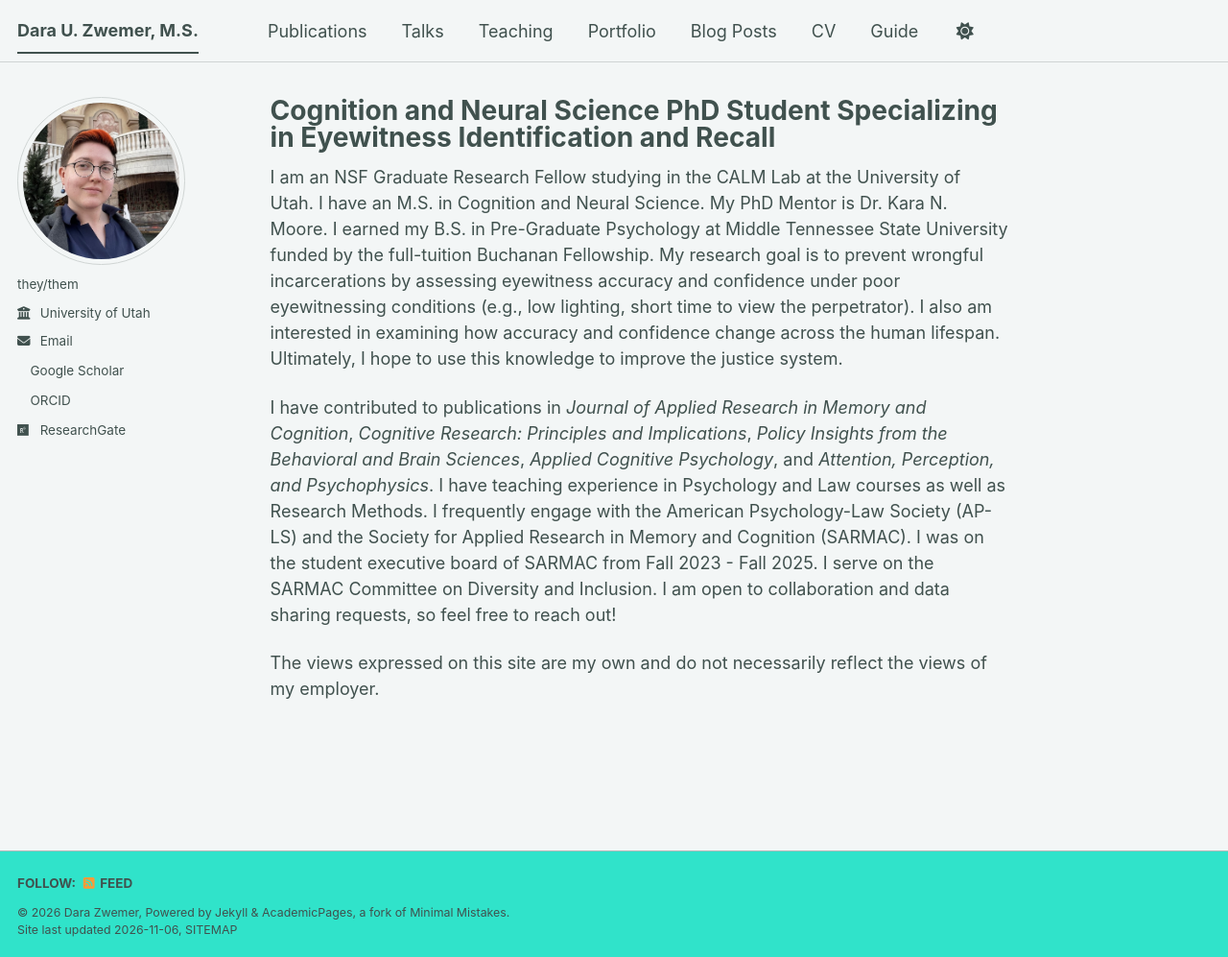
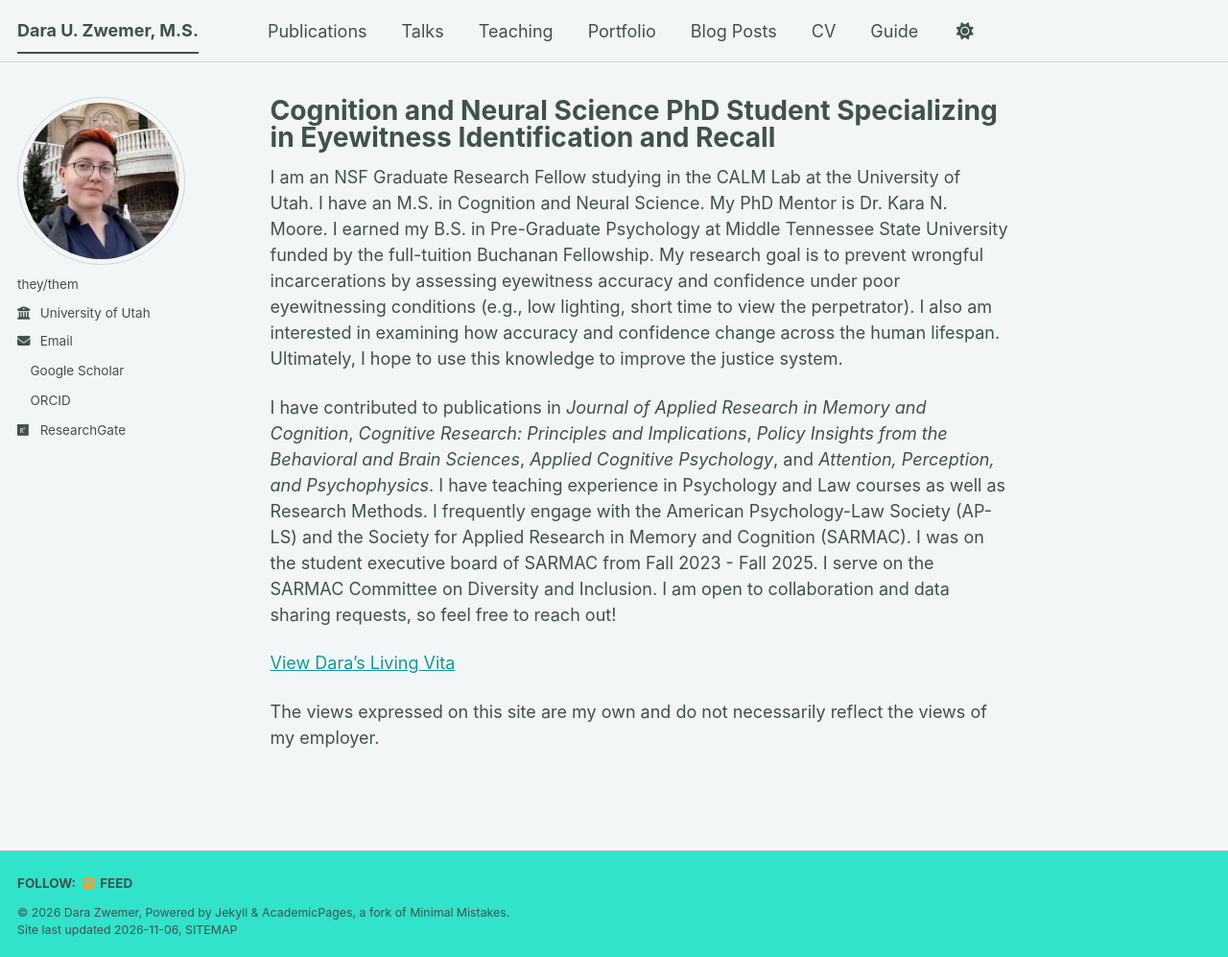
Before and after one commit to daraZwemer/daraZwemer.github.io, a Jekyll site: the page built from _pages/about.md, in a window 1280 px wide and 997 px high. Shown: the whole window at 96% size. Built offline with Jekyll 4.4.1, drawn with Linux system fonts in a browser that asks for light colours; a style sheet for code colours, icons or effects is not loaded.

Commit message:
Update about.md

```diff
--- a/_pages/about.md
+++ b/_pages/about.md
@@ -10,4 +10,6 @@ I am an NSF Graduate Research Fellow studying in the CALM Lab at the University
 
 I have contributed to publications in _Journal of Applied Research in Memory and Cognition_, _Cognitive Research: Principles and Implications_, _Policy Insights from the Behavioral and Brain Sciences_, _Applied Cognitive Psychology_, and _Attention, Perception, and Psychophysics_. I have teaching experience in Psychology and Law courses as well as Research Methods. I frequently engage with the American Psychology-Law Society (AP-LS) and the Society for Applied Research in Memory and Cognition (SARMAC). I was on the student executive board of SARMAC from Fall 2023 - Fall 2025. I serve on the SARMAC Committee on Diversity and Inclusion. I am open to collaboration and data sharing requests, so feel free to reach out!
 
+[View Dara's Living Vita](https://docs.google.com/document/d/1AEEqQjbya-O1CYUNWQUp7xwaY1y7T3u5s41Apy_9V9Q/edit?usp=sharing)
+
 The views expressed on this site are my own and do not necessarily reflect the views of my employer.
```
